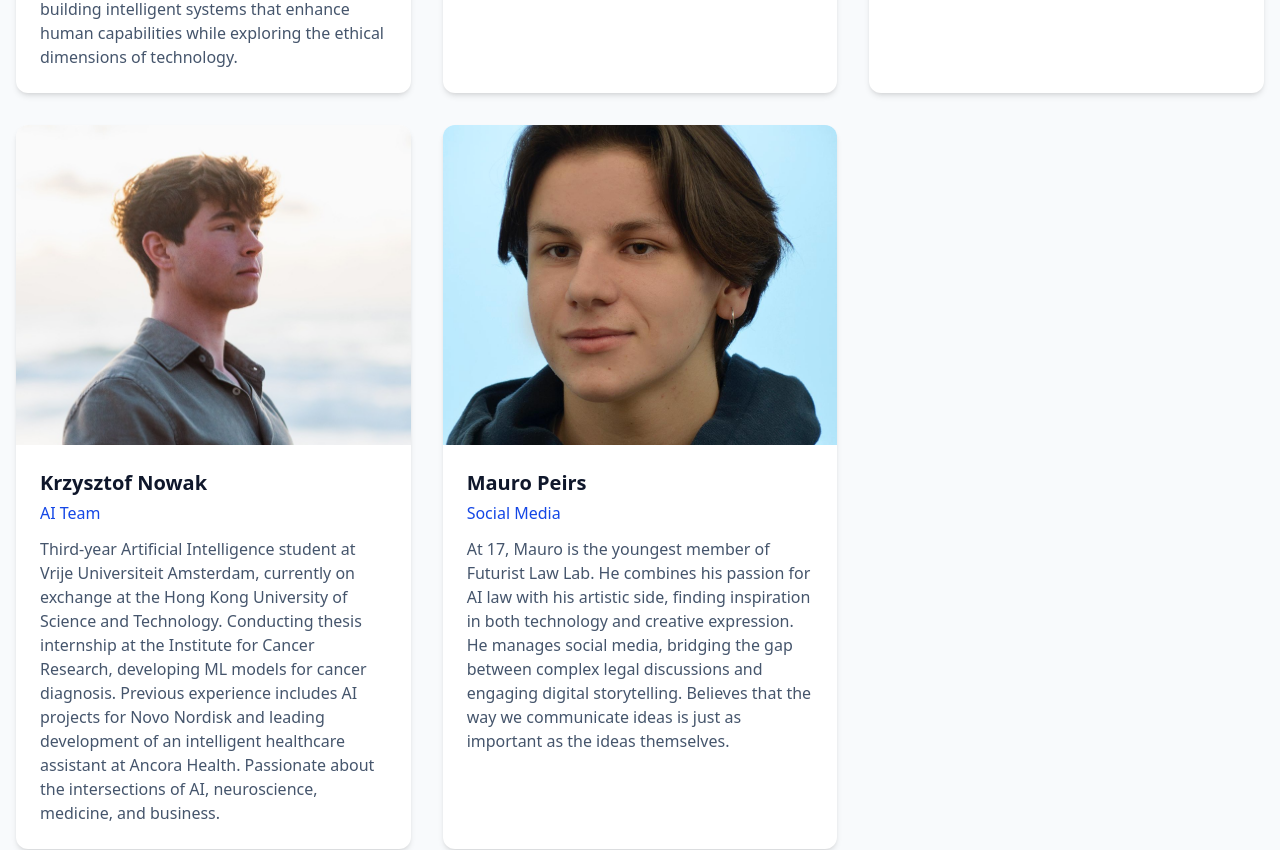
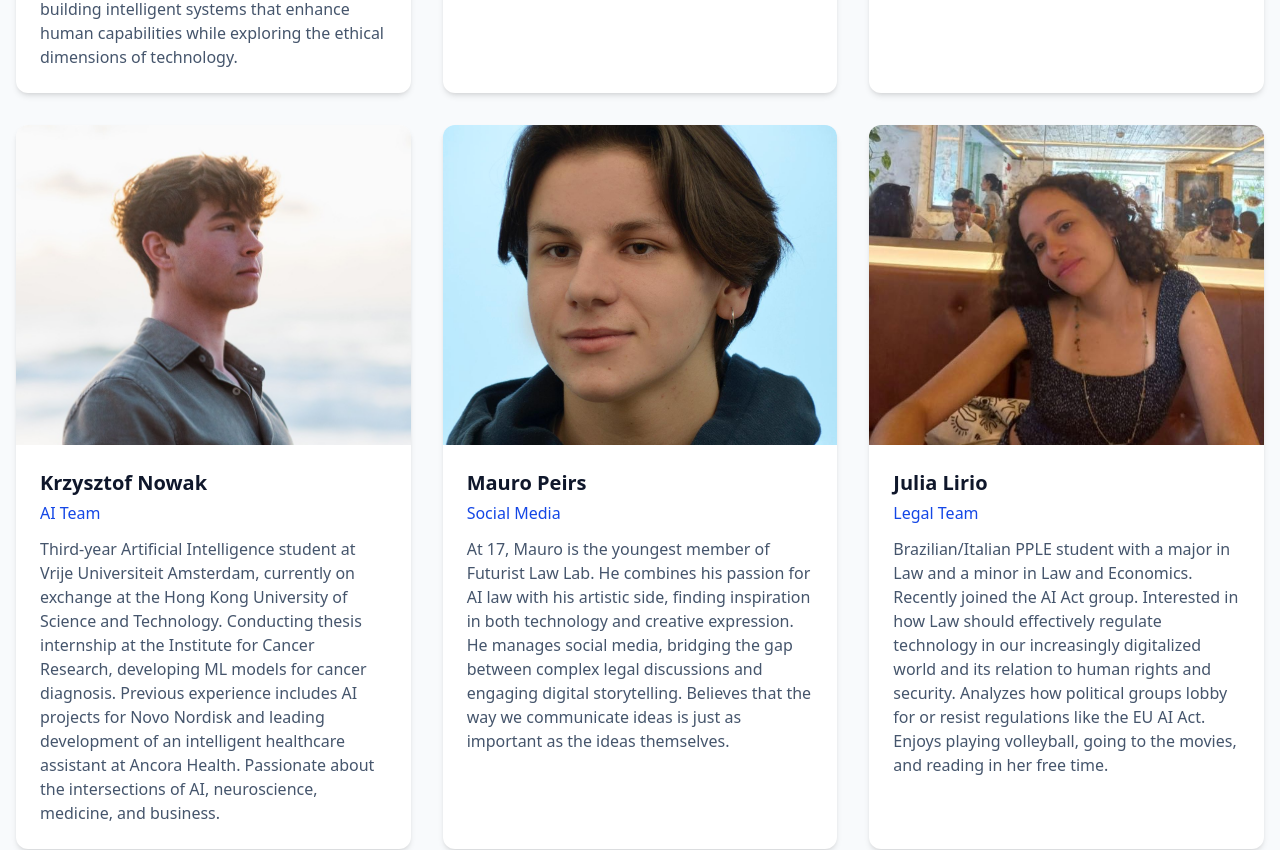
Before and after one commit to Stasieniec/futuristlawlab, a Next.js app: page / in a window 1280 px wide. Shown: the part 5800-6650 px from the top of the page. Built offline with nearby package versions, Linux system fonts and the light colour scheme.

Commit message:
Added Julia

```diff
--- a/src/app/page.tsx
+++ b/src/app/page.tsx
@@ -731,6 +731,25 @@ export default function Home() {
                 </p>
               </div>
             </div>
+
+            {/* Member Card 9 - Julia Lirio */}
+            <div className="bg-white rounded-xl shadow-md overflow-hidden hover:shadow-lg transition-shadow duration-300">
+              <div className="relative h-80 w-full">
+                <Image
+                  src="/images/team/julia.jpg"
+                  alt="Julia Lirio"
+                  fill
+                  className="object-cover"
+                />
+              </div>
+              <div className="p-6">
+                <h3 className="text-xl font-semibold text-slate-900 mb-1">Julia Lirio</h3>
+                <p className="text-blue-700 font-medium mb-3">Legal Team</p>
+                <p className="text-slate-600">
+                  Brazilian/Italian PPLE student with a major in Law and a minor in Law and Economics. Recently joined the AI Act group. Interested in how Law should effectively regulate technology in our increasingly digitalized world and its relation to human rights and security. Analyzes how political groups lobby for or resist regulations like the EU AI Act. Enjoys playing volleyball, going to the movies, and reading in her free time.
+                </p>
+              </div>
+            </div>
           </div>
 
           {/* Instructions for when all members are displayed */}
```
Also changed, not shown: public/images/team/julia.jpg (added).
